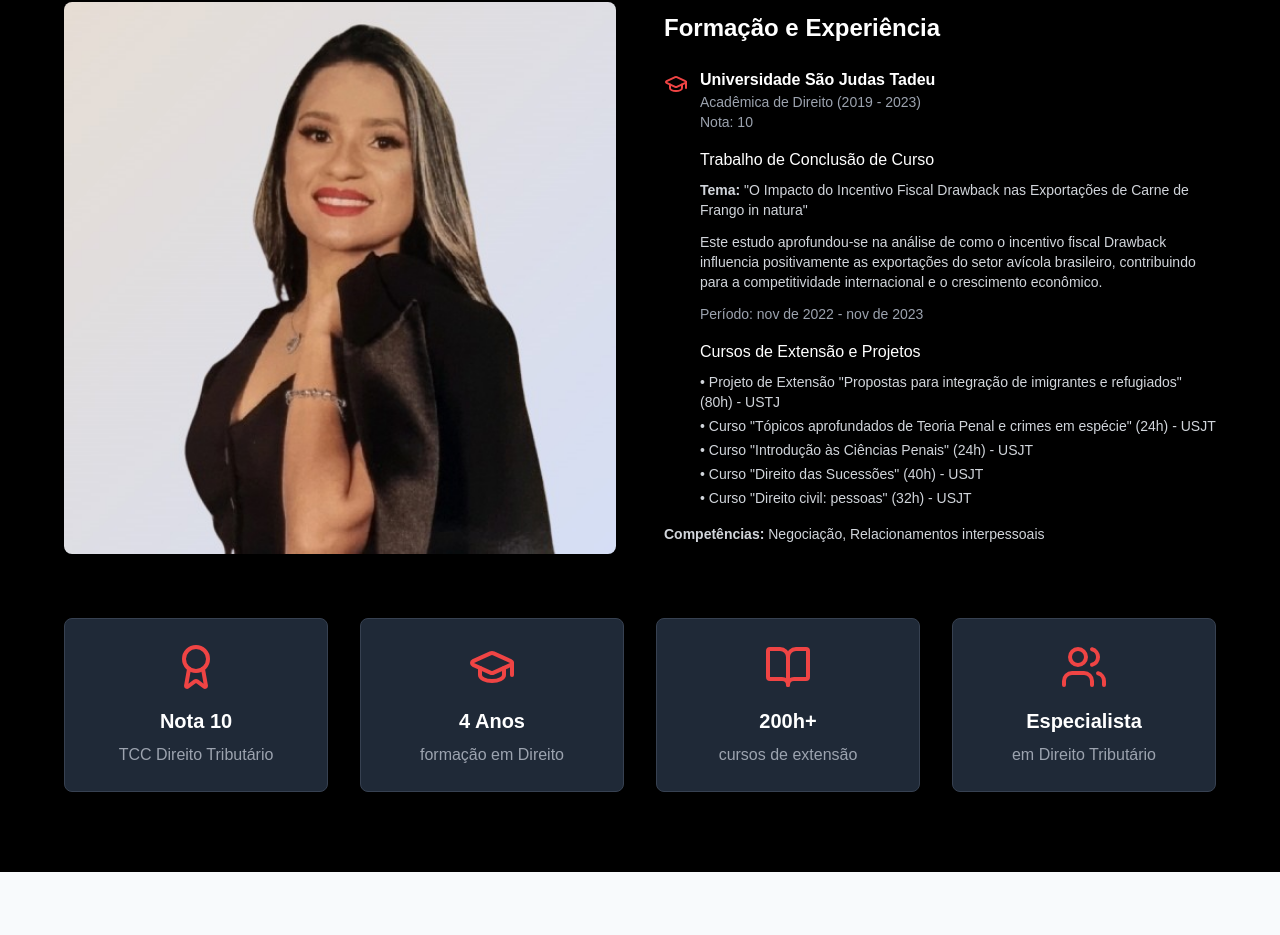
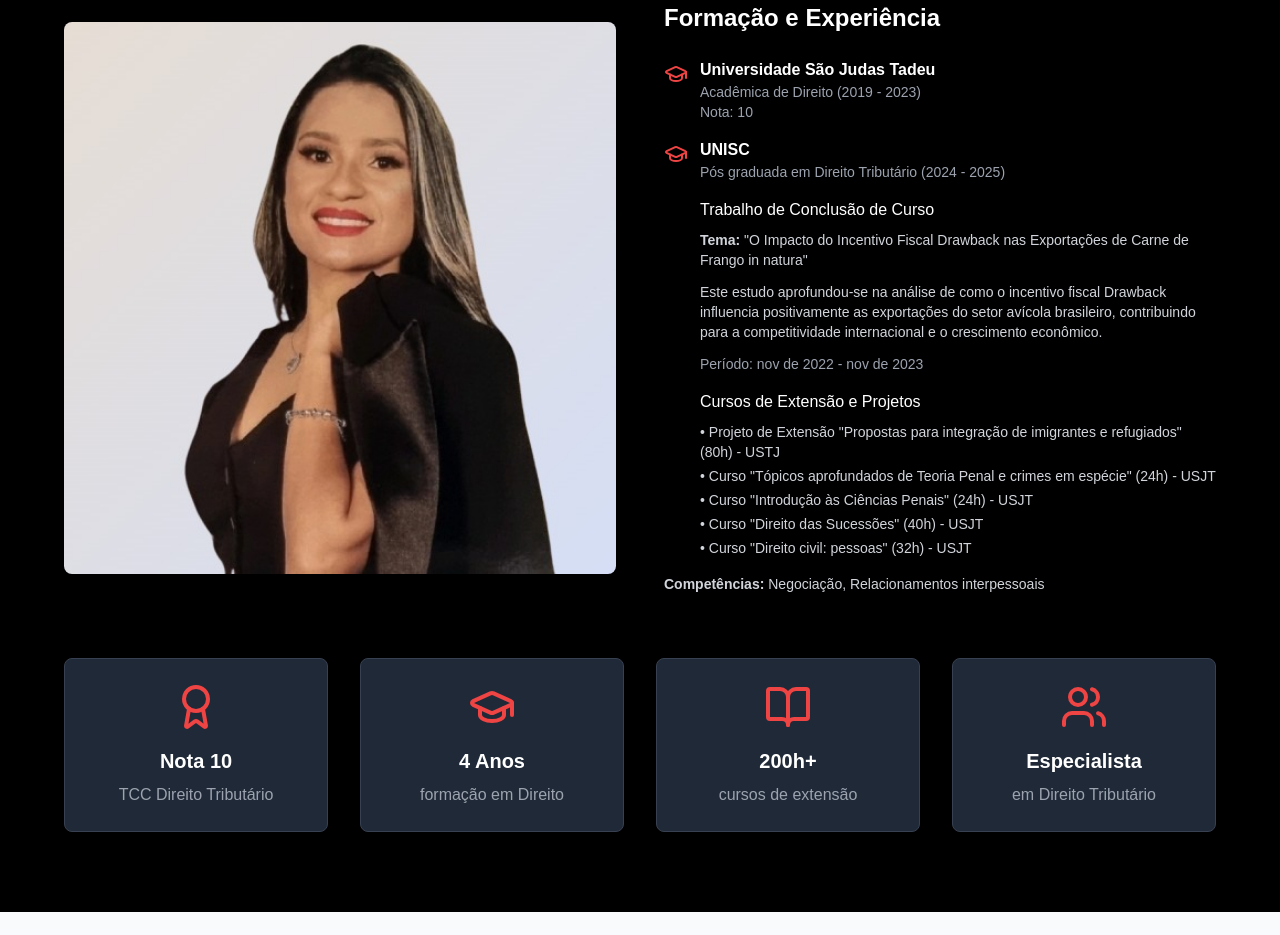
Before and after one commit to Agencia-Clickasso/adv-site, a Next.js app: page / in a window 1280 px wide. Shown: the part 1086-2021 px from the top of the page. Built offline with nearby package versions, Linux system fonts and the light colour scheme.

Commit message:
Add educational background to About component, featuring new details on UNISC and ongoing postgraduate studies in Direito Tributário.

```diff
--- a/components/about.tsx
+++ b/components/about.tsx
@@ -33,6 +33,14 @@ export default function About() {
                     <h4 className="font-semibold text-white">Universidade São Judas Tadeu</h4>
                     <p className="text-sm text-gray-400">Acadêmica de Direito (2019 - 2023)</p>
                     <p className="text-sm text-gray-400">Nota: 10</p>
+                  </div>
+                </div>
+
+                <div className="flex items-start space-x-3">
+                  <GraduationCap className="h-6 w-6 text-red-500 mt-1 flex-shrink-0" />
+                  <div>
+                    <h4 className="font-semibold text-white">UNISC</h4>
+                    <p className="text-sm text-gray-400">Pós graduada em Direito Tributário (2024 - 2025)</p>
                   </div>
                 </div>
 
```
